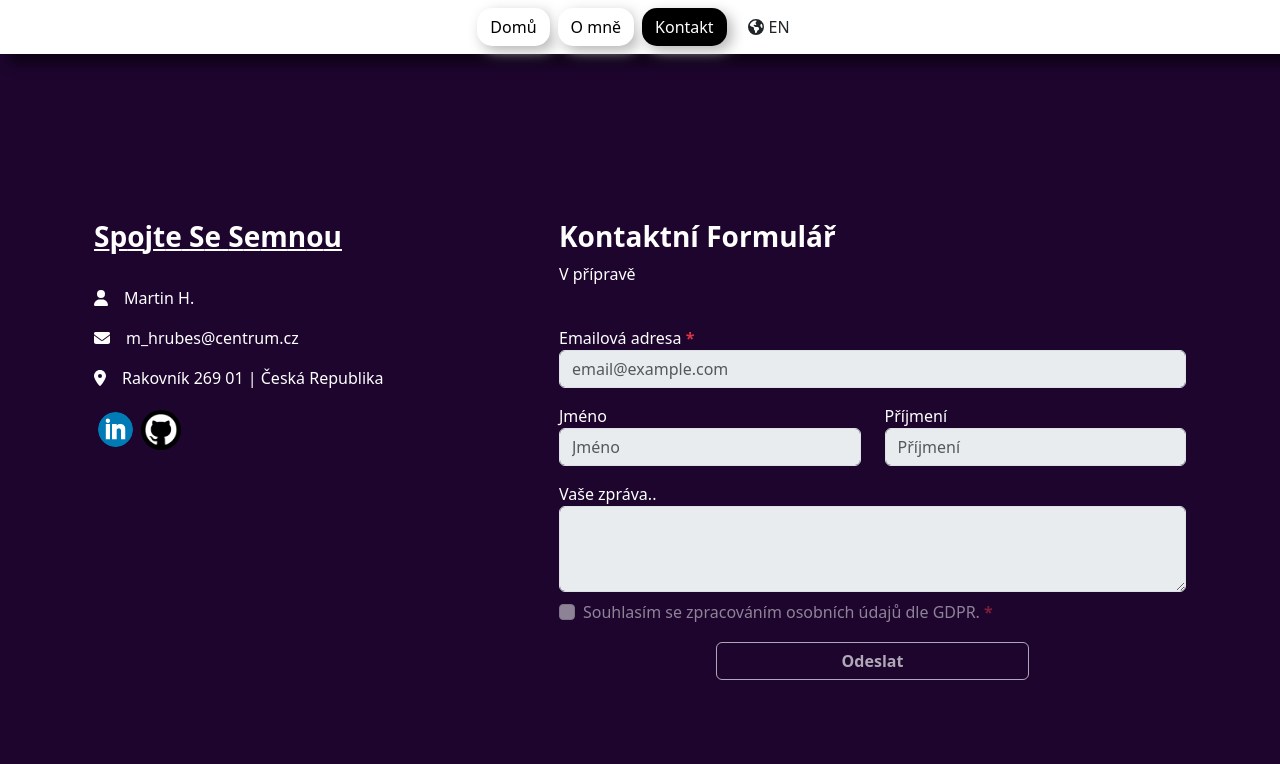
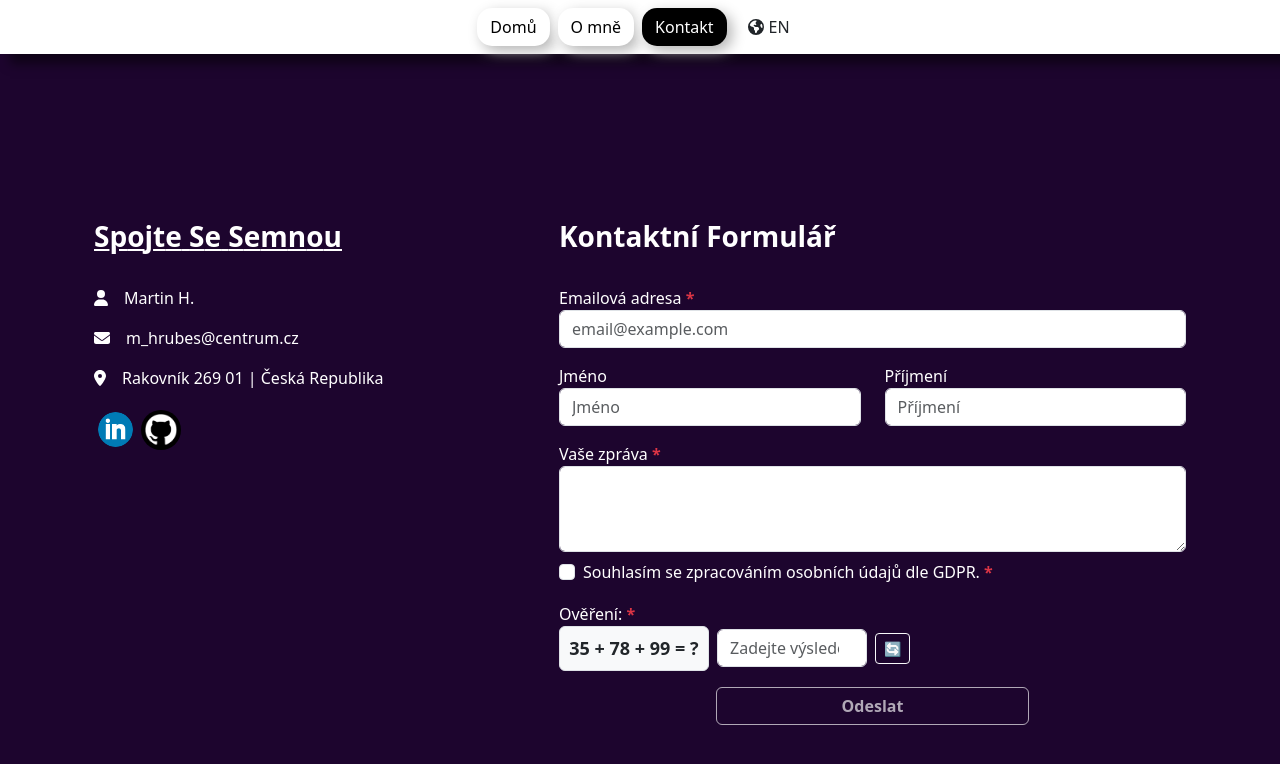
Before and after one commit to mhrubes/My-Portfolio, a React (Create React App) app in the folder portfolio/: page /contact in a window 1280 px wide. Shown: the top 764 px of the page. Built offline with nearby package versions, Linux system fonts and the light colour scheme.

Commit message:
funkce emailu

```diff
--- a/portfolio/package.json
+++ b/portfolio/package.json
@@ -3,6 +3,7 @@
     "version": "0.2.0",
     "private": true,
     "dependencies": {
+        "@emailjs/browser": "^4.4.1",
         "@fortawesome/fontawesome-svg-core": "^6.5.2",
         "@fortawesome/free-regular-svg-icons": "^6.5.2",
         "@fortawesome/free-solid-svg-icons": "^6.5.2",
@@ -18,6 +19,7 @@
         "react-i18next": "^14.1.1",
         "react-router-dom": "^6.23.0",
         "react-scripts": "5.0.1",
+        "react-toastify": "^11.0.5",
         "typewriter-effect": "^2.21.0",
         "web-vitals": "^2.1.4"
     },
--- a/portfolio/src/App.js
+++ b/portfolio/src/App.js
@@ -2,6 +2,8 @@ import React, { lazy, Suspense } from 'react'
 import '../node_modules/bootstrap/dist/css/bootstrap.css'
 import { BrowserRouter, Routes, Route } from 'react-router-dom'
 import { Analytics } from '@vercel/analytics/react'
+import { ToastContainer } from 'react-toastify'
+import 'react-toastify/dist/ReactToastify.css'
 
 const Main = lazy(() => import('./pages/Main'))
 const About = lazy(() => import('./pages/About'))
@@ -21,6 +23,18 @@ function App() {
                 </Routes>
             </Suspense>
             <Analytics debug={false} />
+            <ToastContainer
+                position="top-right"
+                autoClose={5000}
+                hideProgressBar={false}
+                newestOnTop={false}
+                closeOnClick
+                rtl={false}
+                pauseOnFocusLoss
+                draggable
+                pauseOnHover
+                theme="dark"
+            />
         </BrowserRouter>
     )
 }
--- a/portfolio/src/locales/cs.json
+++ b/portfolio/src/locales/cs.json
@@ -60,9 +60,16 @@
         "gdpr": "Souhlasím se zpracováním osobních údajů dle GDPR.",
         "submitButton": "Odeslat",
         "emailErrorMessageEmpty": "Email nemůže být prázdný.",
-        "emailErrorMessageNotInclude": "Email Neobsahuje @.",
+        "emailErrorMessageNotInclude": "Email není ve správném formátu.",
+        "messageErrorMessageEmpty": "Zpráva nemůže být prázdná.",
         "acceptProcessGDPR": "Musíte souhlasit s podmínkami.",
-        "formSent": "Formulář byl úspěšně odeslán."
+        "formSent": "Formulář byl úspěšně odeslán.",
+        "formError": "Omlouváme se, došlo k chybě při odesílání zprávy. Zkuste to prosím znovu.",
+        "formNotConfigured": "Kontaktní formulář není správně nakonfigurován. Kontaktujte prosím administrátora.",
+        "captchaLabel": "Ověření:",
+        "captchaPlaceholder": "Zadejte výsledek",
+        "captchaError": "Nesprávný výsledek. Zkuste to prosím znovu.",
+        "captchaRefresh": "🔄 Nová"
     },
     "jobTitle": {
         "webFrontendDeveloper": "Frontend vývojář",
--- a/portfolio/src/locales/en.json
+++ b/portfolio/src/locales/en.json
@@ -60,9 +60,16 @@
         "gdpr": "I agree to the processing of personal data according to the GDPR.",
         "submitButton": "Send",
         "emailErrorMessageEmpty": "Email cannot be empty.",
-        "emailErrorMessageNotInclude": "Email doesn't contain @.",
+        "emailErrorMessageNotInclude": "Email is not in valid format.",
+        "messageErrorMessageEmpty": "Message cannot be empty.",
         "acceptProcessGDPR": "You must accept with conditions.",
-        "formSent": "The form was sent successfully."
+        "formSent": "The form was sent successfully.",
+        "formError": "Sorry, there was an error sending the message. Please try again.",
+        "formNotConfigured": "Contact form is not properly configured. Please contact the administrator.",
+        "captchaLabel": "Verification:",
+        "captchaPlaceholder": "Enter the result",
+        "captchaError": "Incorrect result. Please try again.",
+        "captchaRefresh": "🔄 New"
     },
     "jobTitle": {
         "webFrontendDeveloper": "Frontend developer",
--- a/portfolio/src/pages/Contact.js
+++ b/portfolio/src/pages/Contact.js
@@ -2,6 +2,8 @@ import { useState, useEffect } from 'react'
 import { useTranslation } from 'react-i18next'
 import { Link } from 'react-router-dom'
 import TypeWritter from 'typewriter-effect'
+import emailjs from '@emailjs/browser'
+import { toast } from 'react-toastify'
 
 import githubImage from '../icons/github.png'
 import linkedin from '../icons/linkedIn.png'
@@ -23,9 +25,48 @@ function Contact() {
     const [emailIsSent, setEmailIsSent] = useState(false)
 
     const [emailErrorMessageSubmit, setEmailErrorMessageSubmit] = useState(false)
+    const [messageErrorMessageSubmit, setMessageErrorMessageSubmit] = useState(false)
     const [acceptProccessErrorSubmit, setAcceptProccessErrorSubmit] = useState(false)
+    const [captchaError, setCaptchaError] = useState(false)
 
-    const [isDisabled] = useState(true)
+    const [isLoading, setIsLoading] = useState(false)
+    const [isDisabled] = useState(false)
+
+    // CAPTCHA state
+    const [captchaNum1, setCaptchaNum1] = useState(0)
+    const [captchaNum2, setCaptchaNum2] = useState(0)
+    const [captchaNum3, setCaptchaNum3] = useState(0)
+    const [captchaAnswer, setCaptchaAnswer] = useState('')
+    const [captchaCorrectAnswer, setCaptchaCorrectAnswer] = useState(0)
+
+    // Generování nové CAPTCHA
+    const generateCaptcha = () => {
+        const num1 = Math.floor(Math.random() * 100) + 1
+        const num2 = Math.floor(Math.random() * 100) + 1
+        const num3 = Math.floor(Math.random() * 100) + 1
+        setCaptchaNum1(num1)
+        setCaptchaNum2(num2)
+        setCaptchaNum3(num3)
+        setCaptchaCorrectAnswer(num1 + num2 + num3)
+        setCaptchaAnswer('')
+        setCaptchaError(false)
+    }
+
+    // Inicializace CAPTCHA při načtení komponenty
+    useEffect(() => {
+        generateCaptcha()
+    }, [])
+
+    // Funkce pro validaci emailu pomocí regulárního výrazu
+    const isValidEmail = (email) => {
+        const emailRegex = /^[^\s@]+@[^\s@]+\.[^\s@]+$/
+        return emailRegex.test(email)
+    }
+
+    // Funkce pro kontrolu, zda jsou všechna povinná pole vyplněná
+    const isFormValid = () => {
+        return email.trim() !== '' && isValidEmail(email) && message.trim() !== '' && acceptProccess && captchaAnswer.trim() !== '' && parseInt(captchaAnswer) === captchaCorrectAnswer
+    }
 
     useEffect(() => {
         const handleResize = () => {
@@ -39,26 +80,110 @@ function Contact() {
         }
     }, [])
 
-    const onSubmit = () => {
+    const onSubmit = async (e) => {
+        e?.preventDefault()
+
+        // Validace emailu
         if (email === '' || email.length === 0) {
             setEmailErrorMessageSubmit(true)
-        } else if (!email.includes('@')) {
+            return
+        } else if (!isValidEmail(email)) {
             setEmailErrorMessageSubmit(true)
+            return
         } else {
             setEmailErrorMessageSubmit(false)
         }
 
+        if (message.trim() === '' || message.length === 0) {
+            setMessageErrorMessageSubmit(true)
+            return
+        } else {
+            setMessageErrorMessageSubmit(false)
+        }
+
         if (!acceptProccess) {
             setAcceptProccessErrorSubmit(true)
+            return
         } else {
             setAcceptProccessErrorSubmit(false)
         }
 
-        if (email !== '' && email.length !== 0 && email.includes('@') && acceptProccess) {
-            console.log('text')
-            setEmailIsSent(true)
-            setAcceptProccessErrorSubmit(false)
-            setEmailErrorMessageSubmit(false)
+        // Validace CAPTCHA
+        if (captchaAnswer.trim() === '' || parseInt(captchaAnswer) !== captchaCorrectAnswer) {
+            setCaptchaError(true)
+            return
+        } else {
+            setCaptchaError(false)
+        }
+
+        if (email !== '' && email.length !== 0 && isValidEmail(email) && message.trim() !== '' && acceptProccess && parseInt(captchaAnswer) === captchaCorrectAnswer) {
+            setIsLoading(true)
+
+            // EmailJS konfigurace - tyto hodnoty musíte získat z EmailJS dashboardu
+            const serviceId = process.env.REACT_APP_EMAILJS_SERVICE_ID
+            const templateId = process.env.REACT_APP_EMAILJS_TEMPLATE_ID
+            const publicKey = process.env.REACT_APP_EMAILJS_PUBLIC_KEY
+
+            // Kontrola, zda jsou nastaveny environment variables
+            if (!serviceId || !templateId || !publicKey) {
+                console.error('EmailJS není správně nakonfigurován. Prosím nastavte environment variables podle EMAILJS_SETUP.md')
+                toast.error(t('contactPage.formNotConfigured'), {
+                    position: 'top-right',
+                    autoClose: 5000,
+                    hideProgressBar: false,
+                    closeOnClick: true,
+                    pauseOnHover: true,
+                    draggable: true
+                })
+                setIsLoading(false)
+                return
+            }
+
+            const templateParams = {
+                from_name: `${firstname} ${lastname}`.trim() || 'Neznámý',
+                from_email: email,
+                message: message,
+                to_email: 'm_hrubes@centrum.cz',
+                reply_to: email
+            }
+
+            try {
+                await emailjs.send(serviceId, templateId, templateParams, publicKey)
+                setEmailIsSent(true)
+                setAcceptProccessErrorSubmit(false)
+                setEmailErrorMessageSubmit(false)
+                setMessageErrorMessageSubmit(false)
+
+                // Reset formuláře
+                setEmail('')
+                setFirstname('')
+                setLastname('')
+                setMessageArea('')
+                setAcceptProccess(false)
+                generateCaptcha() // Generování nové CAPTCHA
+
+                // Toast notifikace pro úspěch
+                toast.success(t('contactPage.formSent'), {
+                    position: 'top-right',
+                    autoClose: 5000,
+                    hideProgressBar: false,
+                    closeOnClick: true,
+                    pauseOnHover: true,
+                    draggable: true
+                })
+            } catch (error) {
+                console.error('Chyba při odesílání emailu:', error)
+                toast.error(t('contactPage.formError'), {
+                    position: 'top-right',
+                    autoClose: 5000,
+                    hideProgressBar: false,
+                    closeOnClick: true,
+                    pauseOnHover: true,
+                    draggable: true
+                })
+            } finally {
+                setIsLoading(false)
+            }
         }
     }
 
@@ -140,16 +265,15 @@ function Contact() {
                                 />
                             </strong>
                         </h3>
-                        <p>{t('inDevelopment')}</p>
                         <br />
-                        <form>
+                        <form onSubmit={onSubmit}>
                             <div className="form-group">
                                 <label htmlFor="emailLabel">
                                     {t('contactPage.emailAddress')} <strong className="text-danger">*</strong>
                                 </label>
-                                <input type="email" className="form-control" id="emailFormInput" placeholder="email@example.com" onChange={(e) => setEmail(e.target.value)} disabled={isDisabled} />
+                                <input type="email" className="form-control" id="emailFormInput" placeholder="email@example.com" value={email} onChange={(e) => setEmail(e.target.value)} disabled={isDisabled} />
                                 {emailErrorMessageSubmit && email.length === 0 && <span style={{ color: 'red' }}>{t('contactPage.emailErrorMessageEmpty')}</span>}
-                                {emailErrorMessageSubmit && email.length !== 0 && !email.includes('@') && <span style={{ color: 'red' }}>{t('contactPage.emailErrorMessageNotInclude')}</span>}
+                                {emailErrorMessageSubmit && email.length !== 0 && !isValidEmail(email) && <span style={{ color: 'red' }}>{t('contactPage.emailErrorMessageNotInclude')}</span>}
                             </div>
                             <div className="row mt-2">
                                 <div className="col-md-6 col-12 pt-2">
@@ -162,8 +286,11 @@ function Contact() {
                                 </div>
                             </div>
                             <div className="form-group pt-3">
-                                <label htmlFor="messageAreaLabel">{t('contactPage.yourMessage')}..</label>
+                                <label htmlFor="messageAreaLabel">
+                                    {t('contactPage.yourMessage')} <strong className="text-danger">*</strong>
+                                </label>
                                 <textarea className="form-control" id="messageAreaLabel" rows="3" value={message} onChange={(e) => setMessageArea(e.target.value)} disabled={isDisabled}></textarea>
+                                {messageErrorMessageSubmit && message.trim().length === 0 && <span style={{ color: 'red' }}>{t('contactPage.messageErrorMessageEmpty')}</span>}
                             </div>
                             <div className="form-group pt-2">
                                 <div className="form-check">
@@ -175,15 +302,37 @@ function Contact() {
                                     {!acceptProccess && acceptProccessErrorSubmit && <span style={{ color: 'red' }}>{t('contactPage.acceptProcessGDPR')}</span>}
                                 </div>
                             </div>
+                            <div className="form-group pt-3">
+                                <label htmlFor="captchaLabel">
+                                    {t('contactPage.captchaLabel')} <strong className="text-danger">*</strong>
+                                </label>
+                                <div className="d-flex align-items-center gap-2">
+                                    <div className="border rounded p-2 bg-light text-dark" style={{ minWidth: '150px', textAlign: 'center', fontSize: '18px', fontWeight: 'bold' }}>
+                                        {captchaNum1} + {captchaNum2} + {captchaNum3} = ?
+                                    </div>
+                                    <input
+                                        type="number"
+                                        className="form-control"
+                                        id="captchaInput"
+                                        placeholder={t('contactPage.captchaPlaceholder')}
+                                        value={captchaAnswer}
+                                        onChange={(e) => {
+                                            setCaptchaAnswer(e.target.value)
+                                            setCaptchaError(false)
+                                        }}
+                                        disabled={isDisabled}
+                                        style={{ maxWidth: '150px' }}
+                                    />
+                                    <button type="button" className="btn btn-sm btn-outline-light" onClick={generateCaptcha} disabled={isDisabled} title={t('contactPage.captchaRefresh')}>
+                                        🔄
+                                    </button>
+                                </div>
+                                {captchaError && <span style={{ color: 'red' }}>{t('contactPage.captchaError')}</span>}
+                            </div>
                             <div className="text-center">
-                                <button className="btn aboutButton mt-3 w-50" type="button" onClick={() => onSubmit()} disabled={isDisabled}>
-                                    {t('contactPage.submitButton')}
+                                <button className="btn aboutButton mt-3 w-50" type="submit" disabled={isDisabled || isLoading || !isFormValid()}>
+                                    {isLoading ? 'Odesílám...' : t('contactPage.submitButton')}
                                 </button>
-                                {emailIsSent && (
-                                    <div className="pt-2">
-                                        <span style={{ color: 'lightgreen' }}>{t('contactPage.formSent')}</span>
-                                    </div>
-                                )}
                             </div>
                         </form>
                     </div>
--- a/portfolio/src/pages/Main.js
+++ b/portfolio/src/pages/Main.js
@@ -22,7 +22,7 @@ function Main() {
 
                     <hr />
 
-                    <p className="h2 setShadow">
+                    <div className="h2 setShadow">
                         <TypeWritter
                             options={{
                                 strings: [t('jobTitle.webFrontendDeveloper'), t('jobTitle.webBackendDeveloper'), t('jobTitle.tester'), t('jobTitle.webFullStackDeveloper')],
@@ -32,7 +32,7 @@ function Main() {
                                 deleteSpeed: 20
                             }}
                         />
-                    </p>
+                    </div>
 
                     <div className="mt-3">
                         <Link className="setShadow" to="/about">
```
Also changed, not shown: 1 other file (tests, documents, lock files or other folders).
